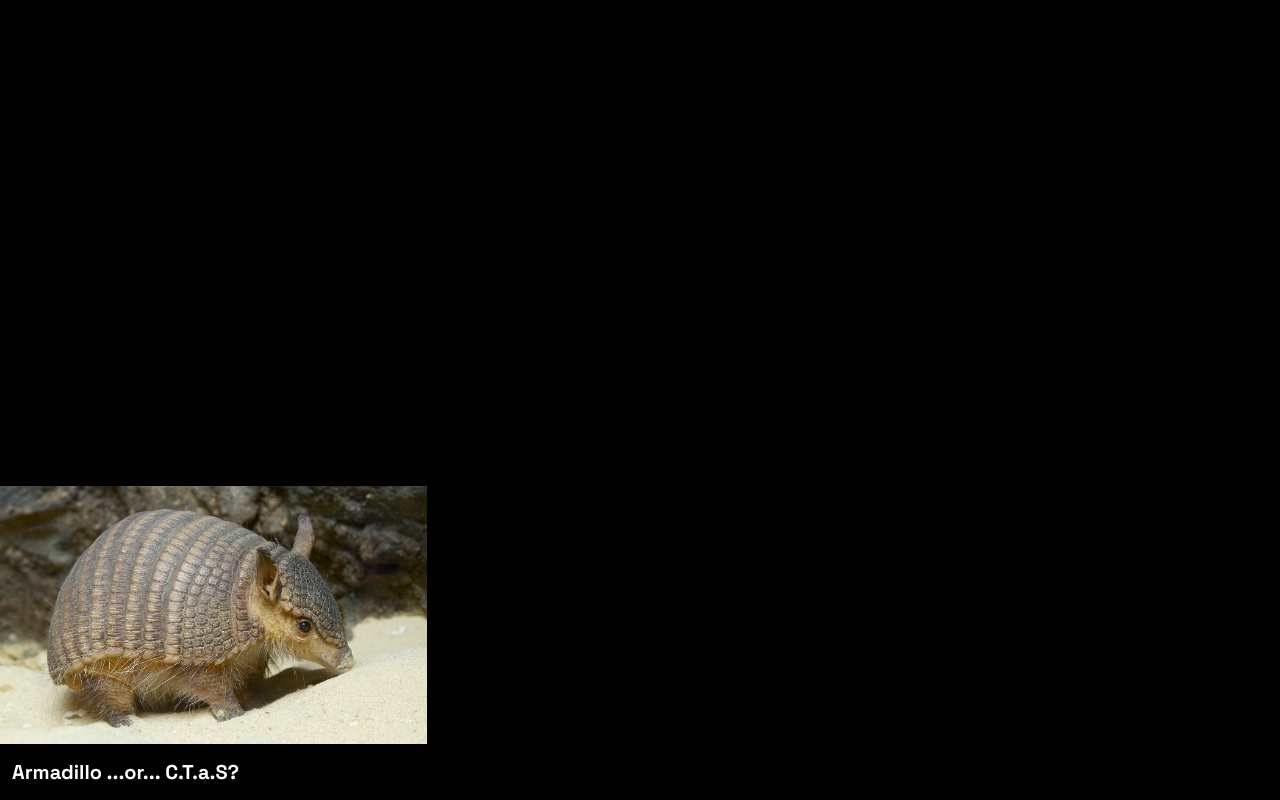
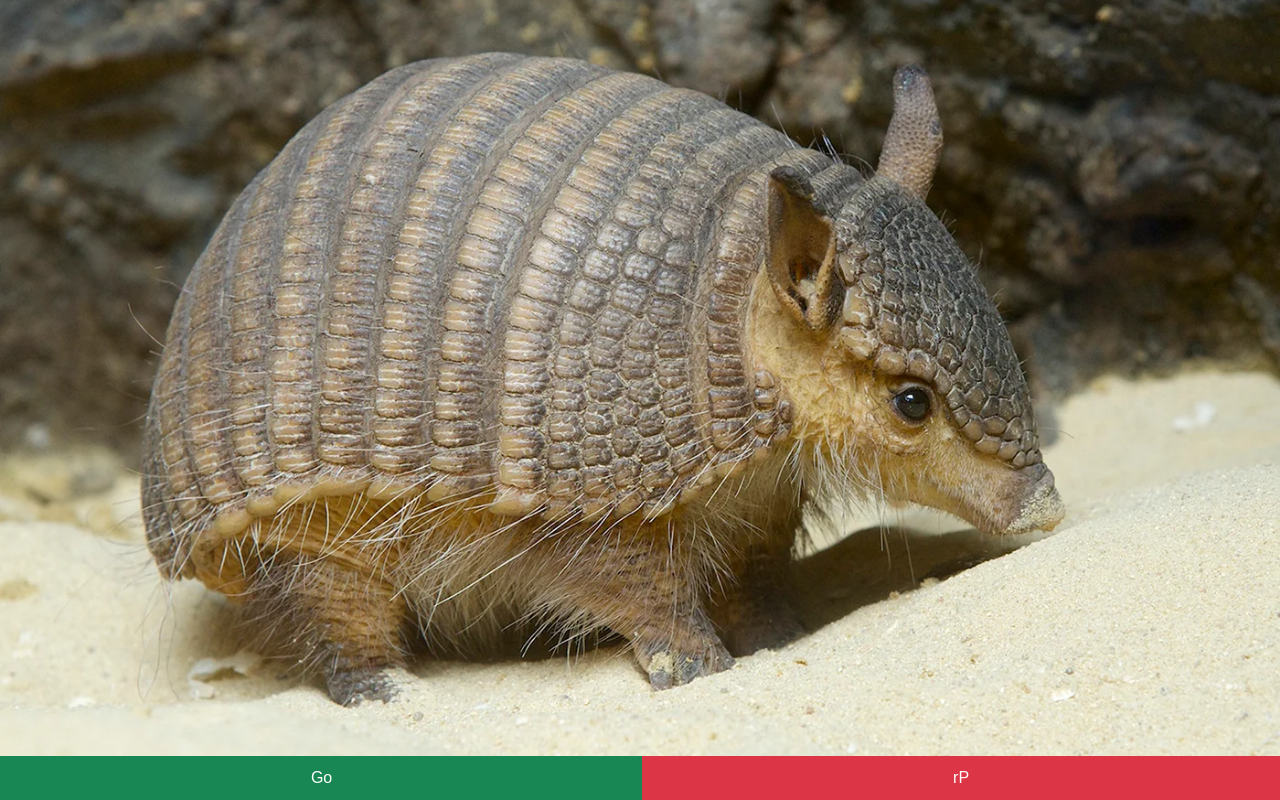
Before and after one commit to cabelk/ArmadilloOrCTAS, a plain HTML site: page index.html in a window 1280 px wide. Drawn offline with nearby package versions, Linux system fonts and the light colour scheme.

Commit message:
Using Bootstrap buttons and cards

```diff
--- a/index.html
+++ b/index.html
@@ -4,7 +4,7 @@
 <head>
   <meta charset="UTF-8" />
   <meta name="viewport" content="width=device-width, initial-scale=1.0" />
-  <title>AorCTAS</title>
+  <title>Giphy Search</title>
   <link href="https://cdn.jsdelivr.net/npm/bootstrap@5.3.3/dist/css/bootstrap.min.css" rel="stylesheet"
     integrity="sha384-QWTKZyjpPEjISv5WaRU9OFeRpok6YctnYmDr5pNlyT2bRjXh0JMhjY6hW+ALEwIH" crossorigin="anonymous" />
   <link rel="stylesheet" href="./css/styles.css" />
@@ -14,38 +14,24 @@
 </head>
 
 <body class="container">
-  <header>
-  </header>
-  <main>
-    <section class="js-pagination-top"></section>
-    <div class="fixed-bottom">
-      <section class="js-memes-container memes-container gifs-background">
-        <!-- This is where GIFs will render -->
-        <div class="js-memes-container-col col-md-4 m-0 p-0"></div>
-        <div class="js-memes-container-col col-md-4 m-0 p-0"></div>
-        <div class="js-memes-container-col col-md-4 m-0 p-0"></div>
-      </section>
-      <nav class="navbar navbar-expand-sm navbar-dark">
-          <div class="container-fluid">
-            <a class="navbar-brand space-grotesk-h1" href="#">
-              <span>Armadillo</span>
-            <span>...or...</span>
-              <span>C.T.a.S?</span>
-            </a>
-          </div>
-        </nav>
+  <div class="row fixed-bottom">
+    <div class="card-container">
+      <div class="card border-0">
+        <img class="card-img-top" src="./images/image0.jpg" />
+      </div>
+      <!-- New cards will be appended here by the JavaScript function -->
     </div>
-
-    <section class="js-pagination-bottom"></section>
-  </main>
-
-  <footer class="page-footer">
-  </footer>
+    <div class="btn-group">
+      <button class="btn btn-success">Go</button>
+      <button class="btn btn-danger">rP</button>
+    </div>
+  </div>
 
 
   <script src="https://cdn.jsdelivr.net/npm/bootstrap@5.3.3/dist/js/bootstrap.bundle.min.js"
     integrity="sha384-YvpcrYf0tY3lHB60NNkmXc5s9fDVZLESaAA55NDzOxhy9GkcIdslK1eN7N6jIeHz"
     crossorigin="anonymous"></script>
+  <script src="./js/giphy.js"></script>
   <script src="./js/randomImage.js"></script>
 </body>
 
--- a/js/randomImage.js
+++ b/js/randomImage.js
@@ -11,9 +11,6 @@ document.addEventListener('DOMContentLoaded', function () {
         return imageArray;
     }
 
-    // List of image file names
-    // const images = ['image1.jpg', 'image2.jpg', 'image3.jpg']; // Replace with your actual image file names
-
     // Function to pick a random image
     function getRandomImage() {
         const randomIndex = Math.floor(Math.random() * images.length);
@@ -22,52 +19,32 @@ document.addEventListener('DOMContentLoaded', function () {
 
     // Function to display an image
     function displayImage(src) {
+        // Create a new img element
         const img = document.createElement('img');
         img.src = src;
         img.alt = 'Random Image';
-        img.className = 'img-fluid';
+        img.className = 'card-img-top'; // Use Bootstrap class for card images
 
-        // Append the image to the first .js-memes-container-col
-        const firstColumn = document.querySelector('.js-memes-container-col');
-        firstColumn.appendChild(img);
+        // Create a new card element
+        const newCard = document.createElement('div');
+        newCard.className = 'card border-0';
+
+        // Append the image to the new card
+        newCard.appendChild(img);
+
+        // Append the new card to the card group
+        const cardGroup = document.querySelector('.card-container');
+        cardGroup.appendChild(newCard);
     }
 
 
     // Display image0 on initial load
     displayImage(images[0]);
 
-    // Event listener for the navbar-brand
-    document.querySelector('.navbar-brand').addEventListener('click', function (event) {
-        event.preventDefault(); // Prevent the default action
-        displayImage(getRandomImage());
+    // Event listeners for the buttons
+    document.querySelectorAll('.btn').forEach(button => {
+        button.addEventListener('click', function () {
+            displayImage(getRandomImage());
+        });
     });
-    /*
-    // Function to scroll to the bottom of the first column
-    function scrollToBottom() {
-        const firstColumn = document.querySelector('.js-memes-container-col');
-        firstColumn.scrollTop = firstColumn.scrollHeight;
-    }
-
-
-
-    // Event listener for the navbar-brand
-    document.querySelector('.navbar-brand').addEventListener('click', function (event) {
-        event.preventDefault(); // Prevent the default action
-
-        // Create an img element and set its src attribute to a random image
-        const img = document.createElement('img');
-        img.src = `images/${getRandomImage()}`;
-        img.alt = 'Random Image';
-        img.className = 'img-fluid img-override';
-
-        // Append the image to the first .js-memes-container-col
-        const firstColumn = document.querySelector('.js-memes-container-col');
-        firstColumn.appendChild(img);
-
-
-        // Scroll to the bottom of the first column
-        scrollToBottom();
-    });
-    */
-
 });
```
